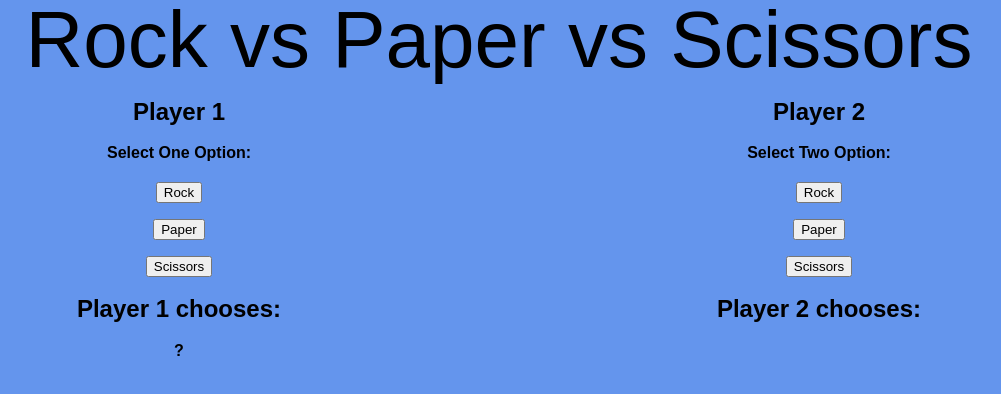
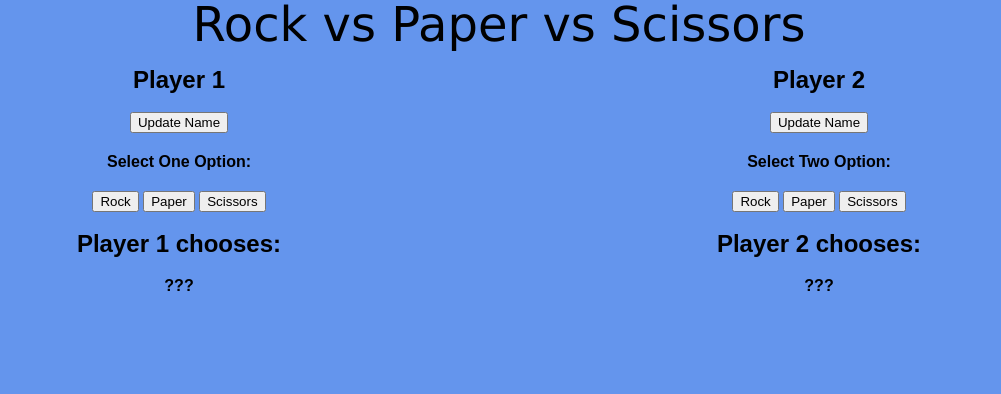
Before and after one commit to DRibeiro1124/rock-paper-scissors, a website: page public/index.html in a window 1280 px wide. Shown: the whole page, without its empty margins (141-1142 px from the left). Drawn offline with Linux system fonts and the light colour scheme.

Commit message:
initalize JS codes

```diff
--- a/public/index.html
+++ b/public/index.html
@@ -1,43 +1,44 @@
 <!DOCTYPE html>
 <html>
+
 <head lang="en">
   <meta charset="UTF-8">
   <meta name="viewport" content="width=device-width, initial-scale=1">
   <title>Rock Paper Scissors</title>
   <link rel="stylesheet" href="/screen.css">
 </head>
+
 <body>
-      <section class="headline">
-        <header>Rock vs Paper vs Scissors</header>
-      </section>
+  <header class="headline">Rock vs Paper vs Scissors</header>
 
   <section class="players">
     <section>
       <h2>Player 1</h2>
+      <button>Update Name</button>
       <section>
         <h4>Select One Option:</h4>
-             <p><button>Rock</button></p>
-             <p><button>Paper</button></p>
-             <p><button>Scissors</button></p>
+        <button class="p1-rock-button">Rock</button>
+        <button class="p1-paper-button">Paper</button>
+        <button class="p1-scissors-button">Scissors</button>
       </section>
       <section>
         <h2>Player 1 chooses:</h2>
-            <h1></h1>
+        <h1>???</h1>
       </section>
     </section>
 
     <section>
         <h2>Player 2</h2>
+        <button>Update Name</button>
         <section>
           <h4>Select Two Option:</h4>
-               <p><button>Rock</button></p>
-               <p><button>Paper</button></p>
-               <p><button>Scissors</button></p>
+          <button class="p2-rock-button">Rock</button>
+          <button class="p2-paper-button">Paper</button>
+          <button class="p2-scissors-button">Scissors</button>
         </section>
         <section>
           <h2>Player 2 chooses:</h2>
-                <h1></h1>
-              </section>
+          <h1>???</h1>
         </section>
       </section>
   </section>
@@ -57,4 +58,5 @@
 
   <script src="/main.js" charset="utf-8"></script>
 </body>
+
 </html>
--- a/public/main.js
+++ b/public/main.js
@@ -1,5 +1,31 @@
-const main = () => {
-  document.querySelector('h1').textContent += '?'
+const playerOneRockButtonEvent = () => {
+  console.log('Player one rock button clicked')
+  playerOneSelects = 'rock'
+}
+const playerOnePaperButtonEvent = () => {
+  console.log('Player One paper button clicked')
+  playerOneSelects = 'paper'
+}
+const playerOneScissorsButtonEvent = () => {
+  console.log('Player One scissors button clicked')
+  playerOneSelects = 'scissors'
+}
+const playerTwoRockButtonEvent = () => {
+  console.log('Player Two rock button clicked')
+  playerTwoSelects = 'rock'
+}
+const playerTwoPaperButtonEvent = () => {
+  console.log('Player Two paper button clicked')
+  playerTwoSelects = 'paper'
+}
+const playerTwoScissorsButtonEvent = () => {
+  console.log('Player Two scissors button clicked')
+  playerTwoSelects = 'scissors'
 }
 
-document.addEventListener('DOMContentLoaded', main)
+document.querySelector('.p1-rock-button').addEventListener('click', playerOneRockButtonEvent)
+document.querySelector('.p1-paper-button').addEventListener('click', playerOnePaperButtonEvent)
+document.querySelector('.p1-scissors-button').addEventListener('click', playerOneScissorsButtonEvent)
+document.querySelector('.p2-rock-button').addEventListener('click', playerTwoRockButtonEvent)
+document.querySelector('.p2-paper-button').addEventListener('click', playerTwoPaperButtonEvent)
+document.querySelector('.p2-scissors-button').addEventListener('click', playerTwoScissorsButtonEvent)
--- a/public/screen.css
+++ b/public/screen.css
@@ -10,9 +10,9 @@ body {
 }
 
 .headline {
-  font-family: fantasy;
+  font-family: 'Lucida Sans', 'Lucida Sans Regular', 'Lucida Grande', 'Lucida Sans Unicode', Geneva, Verdana, sans-serif;
   text-align: center;
-  font-size: 5em;
+  font-size: 3em;
 }
 
 .players {
```
Lines whose indentation alone changed are shown as unchanged.
